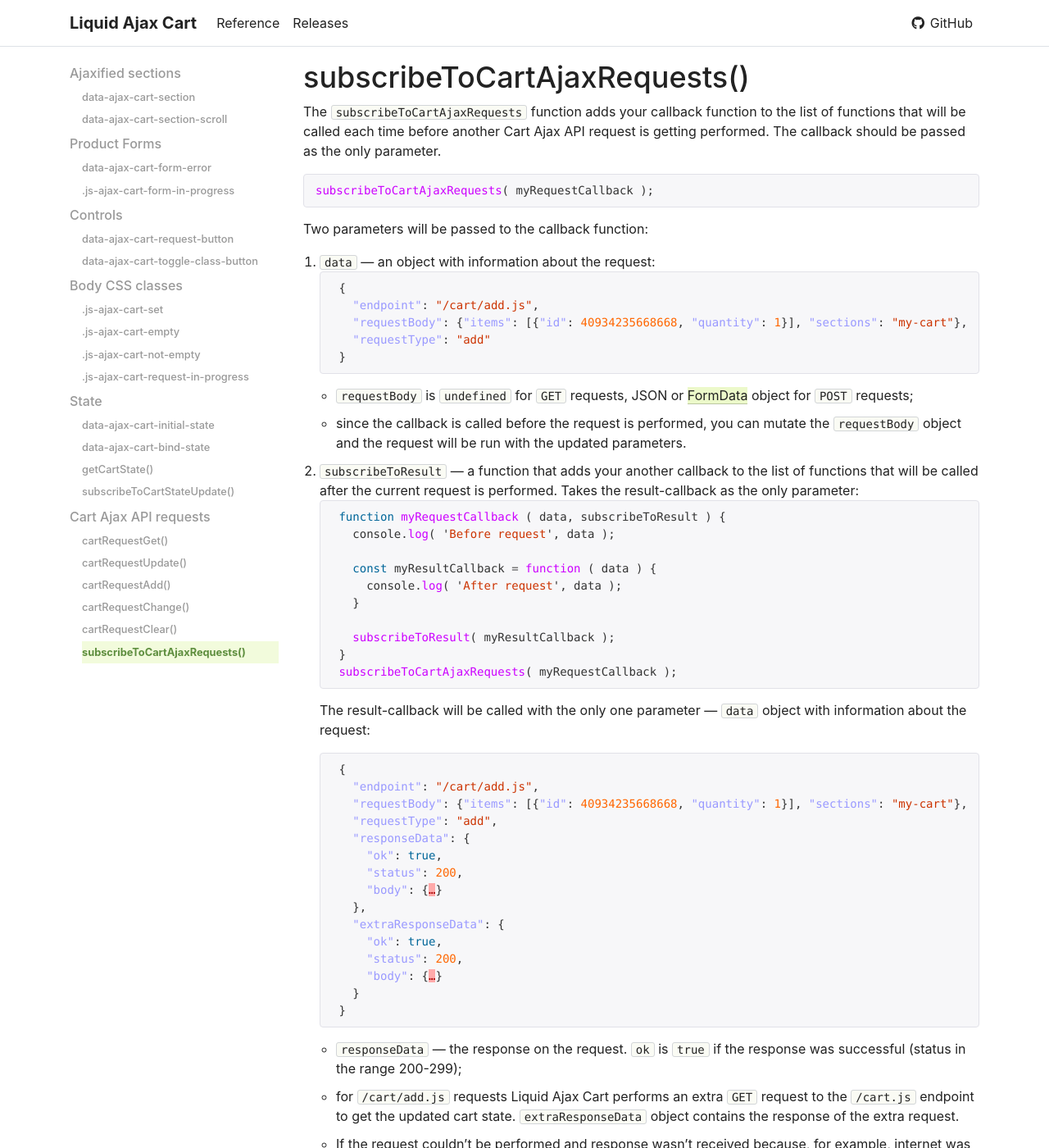
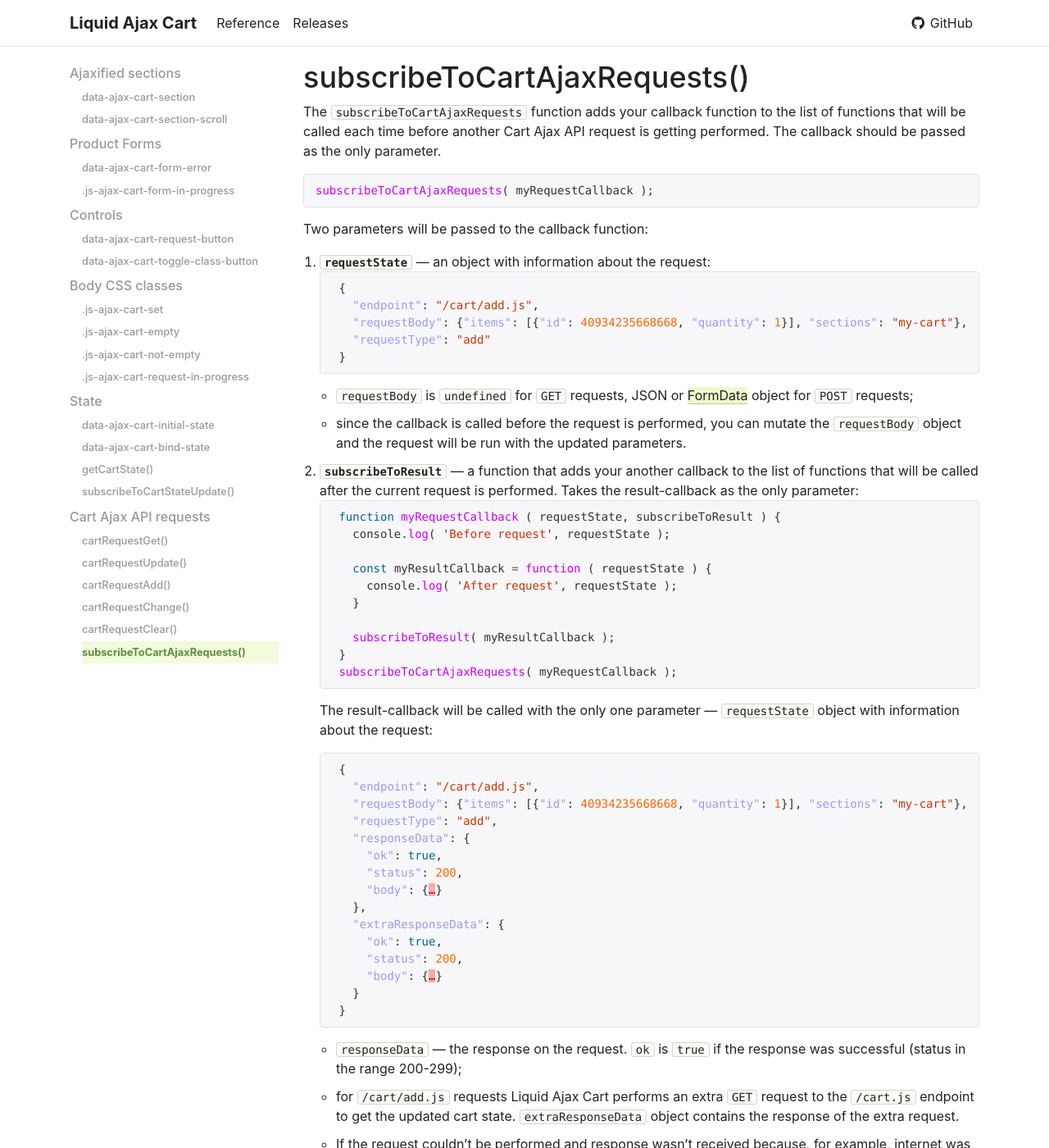
Before and after one commit to EvgeniyMukhamedjanov/liquid-ajax-cart, a Jekyll site: the page built from docs/reference/subscribeToCartAjaxRequests.md, in a window 1280 px wide and 1400 px high. Shown: the whole window at 82% size. Built offline with Jekyll 4.4.1, drawn with Linux system fonts in a browser that asks for light colours; nearby versions of some CDN libraries; our own code applies the rules of GitHub Pages for plain Markdown files; a script that is not in the unit is left out.

Commit message:
Update subscribeToCartAjaxRequests.md

````diff
--- a/docs/reference/subscribeToCartAjaxRequests.md
+++ b/docs/reference/subscribeToCartAjaxRequests.md
@@ -7,7 +7,7 @@
 ```
 
 Two parameters will be passed to the callback function:
-1. `data` — an object with information about the request:
+1. **`requestState`** — an object with information about the request:
     ```json
     {
       "endpoint": "/cart/add.js",
@@ -17,20 +17,20 @@
     ```
     * `requestBody` is `undefined` for `GET` requests, JSON or [FormData](https://developer.mozilla.org/en-US/docs/Web/API/FormData) object for `POST` requests;
     * since the callback is called before the request is performed, you can mutate the `requestBody` object and the request will be run with the updated parameters.
-2. `subscribeToResult` — a function that adds your another callback to the list of functions that will be called after the current request is performed. Takes the result-callback as the only parameter:
+2. **`subscribeToResult`** — a function that adds your another callback to the list of functions that will be called after the current request is performed. Takes the result-callback as the only parameter:
     ```javascript
-    function myRequestCallback ( data, subscribeToResult ) {
-      console.log( 'Before request', data );
+    function myRequestCallback ( requestState, subscribeToResult ) {
+      console.log( 'Before request', requestState );
 
-      const myResultCallback = function ( data ) {
-        console.log( 'After request', data );
+      const myResultCallback = function ( requestState ) {
+        console.log( 'After request', requestState );
       }
 
       subscribeToResult( myResultCallback );
     }
     subscribeToCartAjaxRequests( myRequestCallback );
     ```
-    The result-callback will be called with the only one parameter — `data` object with information about the request:
+    The result-callback will be called with the only one parameter — `requestState` object with information about the request:
     ```json
     {
       "endpoint": "/cart/add.js",
````
